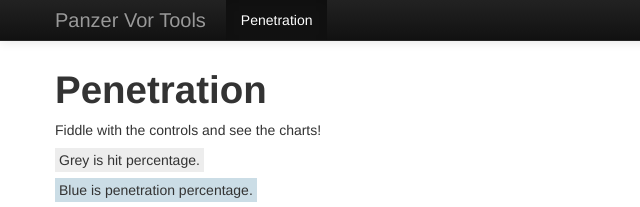
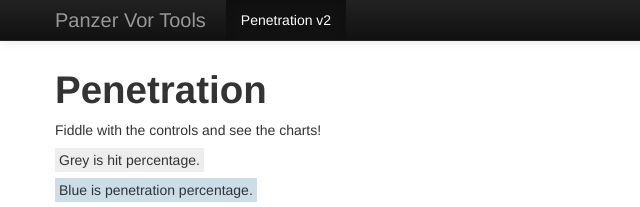
Before and after one commit to rtsuk/rtsuk.github.io, a plain HTML site: page pv/index.html in a window 1280 px wide. Shown: the top 207 px of the page, 0-640 px from the left. Drawn offline with nearby package versions, Linux system fonts and the light colour scheme.

Commit message:
See if this helps.

```diff
--- a/pv/index.html
+++ b/pv/index.html
@@ -41,7 +41,7 @@
           <a class="brand" href="#">Panzer Vor Tools</a>
           <div class="nav-collapse collapse">
             <ul class="nav">
-              <li class="active"><a href="#">Penetration</a></li>
+              <li class="active"><a href="#">Penetration v2</a></li>
             </ul>
           </div><!--/.nav-collapse -->
         </div>
```
